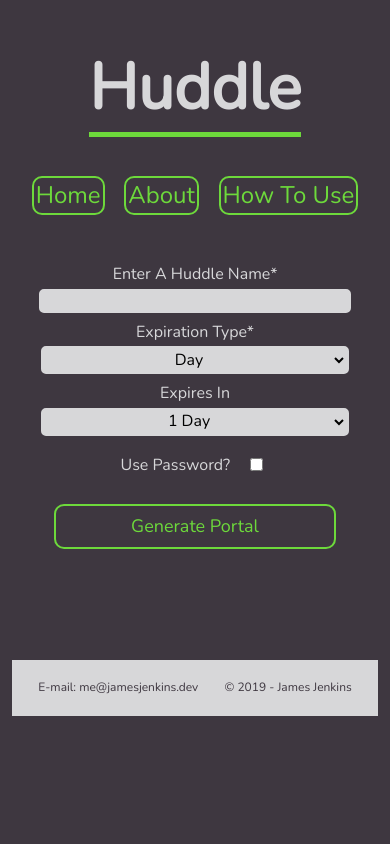
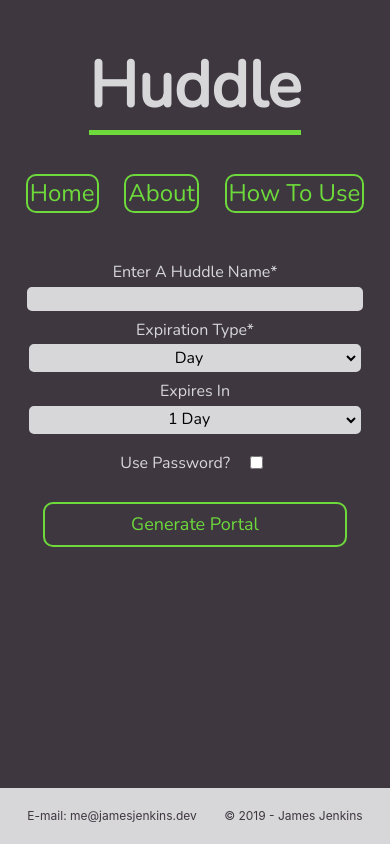
Before and after one commit to jamesjenkinsjr/huddle, a React (Create React App) app: page / in a window 390 px wide. Built offline with nearby package versions, Linux system fonts and the light colour scheme; no server answers.

Commit message:
add footer and test on mobile, tablet, and desktop

```diff
--- a/src/App/App.css
+++ b/src/App/App.css
@@ -1,10 +1,12 @@
 html {
+  position: relative;
   background-color: #3e3740;
   min-height: 100vh;
 }
 
 footer {
-  margin-top: 25%;
+  position: absolute;
+  bottom: 0;
   background-color: #d7d7d9;
   width: 100%!important;
   padding: 5px 0;
@@ -13,7 +15,7 @@ footer {
 .App {
   text-align: center;
   font-family: 'Nunito', sans-serif;
-  padding: 0 10px;
+  padding-bottom: 100px;
 }
 
 .App-link {
@@ -62,7 +64,6 @@ h1 {
 
 @media screen and (min-width: 768px) {
   html {
-    /* width: 80%; */
     margin: 0 auto;
   }
 }
--- a/src/App/App.js
+++ b/src/App/App.js
@@ -43,6 +43,7 @@ class App extends React.Component {
 
   render() {
     return (
+      <>
       <div className="App">
         <header className="App-header">
           <Link to="/">
@@ -86,13 +87,14 @@ class App extends React.Component {
           </>
         )}
         {this.state.error && <p className="App__error">{this.state.error}</p>}
-        <footer>
-          <ul className="App__footer">
-            <li>E-mail: <a href="mailto:me@jamesjenkins.dev">me@jamesjenkins.dev</a></li>
-            <li>© {new Date().getFullYear()} - James Jenkins</li>
-          </ul>
-        </footer>
       </div>
+      <footer>
+      <ul className="App__footer">
+        <li>E-mail: <a href="mailto:me@jamesjenkins.dev">me@jamesjenkins.dev</a></li>
+        <li>© {new Date().getFullYear()} - James Jenkins</li>
+      </ul>
+    </footer>
+    </>
     )
   }
 }
--- a/src/Portal/Portal.css
+++ b/src/Portal/Portal.css
@@ -13,6 +13,8 @@ h2 {
 }
 
 .portal__container {
+  width: 80%;
+  margin: 0 auto;
   display: flex;
   flex-direction: column;
   align-items: center;
@@ -58,14 +60,8 @@ h2 {
   padding: 4px;
 }
 
-.portal__close-session:hover {
-  background-color: #3e3740;
-  border-color: red;
-  color: red;
-}
-
 .portal__empty-messages {
-  width: 100%;
+  width: 90%;
   text-align: center;
   color: #d7d7d9;
   margin: 24px auto;
@@ -129,6 +125,12 @@ h2 {
     font-size: 18px;
   }
 
+  .portal__close-session:hover {
+    background-color: #3e3740;
+    border-color: red;
+    color: red;
+  }
+
   .portal__empty-messages {
     align-self: flex-start;
     width: 55%;
--- a/src/index.css
+++ b/src/index.css
@@ -1,6 +1,5 @@
 body {
   margin: 0 auto;
-  padding: 2px;
   font-family: -apple-system, BlinkMacSystemFont, 'Segoe UI', 'Roboto', 'Oxygen',
     'Ubuntu', 'Cantarell', 'Fira Sans', 'Droid Sans', 'Helvetica Neue',
     sans-serif;
```
